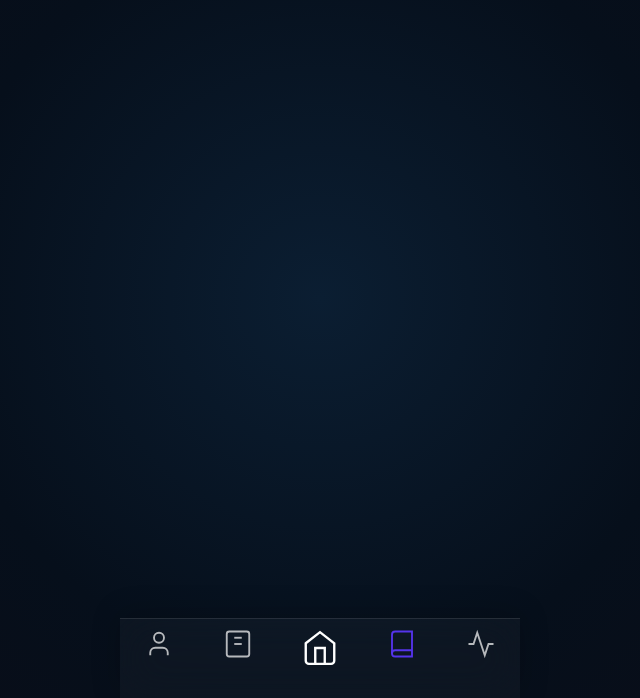
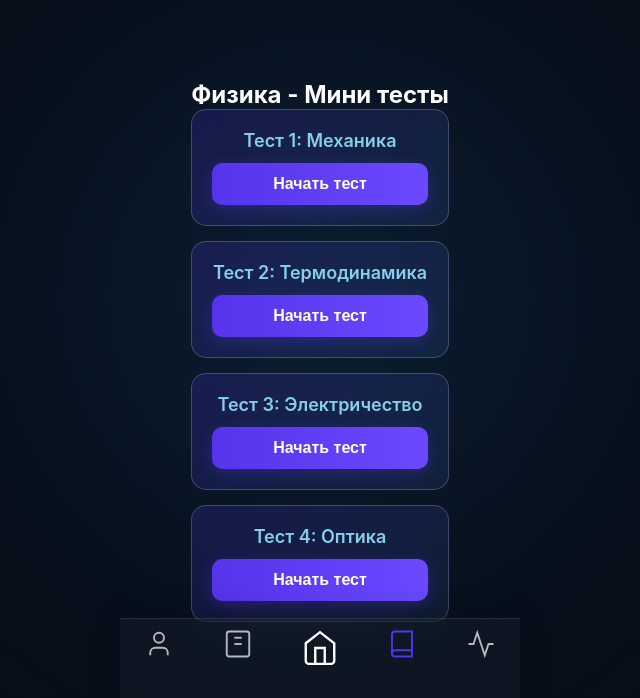
Before and after one commit to ramazan1355/GIBRAT-111, a plain HTML site: page lessons.html in a window 1280 px wide. Shown: the part 102-800 px from the top of the page, without its empty margins (320-960 px from the left). Drawn offline with Linux system fonts and the light colour scheme.

Commit message:
feat: add AI avatar to profile and add physics mini-tests to lessons

```diff
--- a/lessons.css
+++ b/lessons.css
@@ -871,3 +871,53 @@ body {
 .secondary:hover {
     background-color: #313155;
 }
+
+/* ================================================= */
+/* ТЕСТЫ ПО ФИЗИКЕ */
+/* ================================================= */
+.lesson-card {
+    background: linear-gradient(135deg, rgba(85, 52, 235, 0.2) 0%, rgba(100, 150, 255, 0.1) 100%);
+    border: 1px solid rgba(255, 255, 255, 0.2);
+    border-radius: 15px;
+    padding: 20px;
+    margin-bottom: 15px;
+    backdrop-filter: blur(10px);
+    transition: all 0.3s ease;
+}
+
+.lesson-card:hover {
+    background: linear-gradient(135deg, rgba(85, 52, 235, 0.3) 0%, rgba(100, 150, 255, 0.2) 100%);
+    border-color: rgba(255, 255, 255, 0.4);
+    transform: translateY(-3px);
+}
+
+.lesson-card h3 {
+    font-size: 18px;
+    margin-bottom: 12px;
+    color: #87CEEB;
+    font-weight: 600;
+}
+
+.test-btn {
+    background: linear-gradient(90deg, #5534eb 0%, #6a49ff 100%);
+    color: #ffffff;
+    border: none;
+    padding: 12px 24px;
+    border-radius: 10px;
+    font-size: 16px;
+    font-weight: 600;
+    cursor: pointer;
+    transition: all 0.3s ease;
+    box-shadow: 0 4px 15px rgba(85, 52, 235, 0.3);
+    width: 100%;
+}
+
+.test-btn:hover {
+    background: linear-gradient(90deg, #6a49ff 0%, #7e5fff 100%);
+    transform: translateY(-2px);
+    box-shadow: 0 6px 20px rgba(85, 52, 235, 0.5);
+}
+
+.test-btn:active {
+    transform: translateY(0);
+}
--- a/lessons.html
+++ b/lessons.html
@@ -14,7 +14,35 @@
 
         <main class="content">
             <div class="lessons-list" id="lessons-list">
-                <!-- Уроки загружаются здесь -->
+                <h2>Физика - Мини тесты</h2>
+
+                <div class="lesson-card">
+                    <h3>Тест 1: Механика</h3>
+                    <button class="test-btn" onclick="startTest(1)">Начать тест</button>
+                </div>
+
+                <div class="lesson-card">
+                    <h3>Тест 2: Термодинамика</h3>
+                    <button class="test-btn" onclick="startTest(2)">Начать тест</button>
+                </div>
+
+                <div class="lesson-card">
+                    <h3>Тест 3: Электричество</h3>
+                    <button class="test-btn" onclick="startTest(3)">Начать тест</button>
+                </div>
+
+                <div class="lesson-card">
+                    <h3>Тест 4: Оптика</h3>
+                    <button class="test-btn" onclick="startTest(4)">Начать тест</button>
+                </div>
+
+                <div id="test-modal" style="display:none; position:fixed; top:0; left:0; width:100%; height:100%; background:rgba(0,0,0,0.7); z-index:999; padding:20px;">
+                    <div style="background:#0B1E32; border-radius:15px; padding:20px; max-width:600px; margin:auto; color:#fff; margin-top:50px;">
+                        <h2 id="test-title"></h2>
+                        <div id="test-content"></div>
+                        <button onclick="closeTest()" style="background:#FF6B6B; color:#fff; border:none; padding:10px 20px; border-radius:8px; cursor:pointer; margin-top:20px;">Закрыть</button>
+                    </div>
+                </div>
             </div>
         </main>
     </div>
@@ -52,6 +80,59 @@
         </a>
     </nav>
     <script>
+        // Физика тесты
+        const tests = {
+            1: {
+                title: 'Тест 1: Механика',
+                questions: [
+                    { q: 'Чему равно ускорение свободного падения?', a: '9.8 м/с²' },
+                    { q: 'Что такое инерция?', a: 'Свойство тел сохранять состояние движения' }
+                ]
+            },
+            2: {
+                title: 'Тест 2: Термодинамика',
+                questions: [
+                    { q: 'Какой первый закон термодинамики?', a: 'Закон сохранения энергии' },
+                    { q: 'Что такое энтропия?', a: 'Мера беспорядка в системе' }
+                ]
+            },
+            3: {
+                title: 'Тест 3: Электричество',
+                questions: [
+                    { q: 'Какой закон Ома?', a: 'I = U/R' },
+                    { q: 'Что такое электрический ток?', a: 'Движение заряженных частиц' }
+                ]
+            },
+            4: {
+                title: 'Тест 4: Оптика',
+                questions: [
+                    { q: 'Что такое преломление света?', a: 'Изменение направления света при переходе в другую среду' },
+                    { q: 'Какая скорость света?', a: '3×10⁸ м/с' }
+                ]
+            }
+        };
+
+        function startTest(testNum) {
+            const test = tests[testNum];
+            const modal = document.getElementById('test-modal');
+            const title = document.getElementById('test-title');
+            const content = document.getElementById('test-content');
+
+            title.textContent = test.title;
+            content.innerHTML = test.questions.map((q, i) => `
+                <div style="margin:15px 0; padding:15px; background:rgba(255,255,255,0.1); border-radius:8px;">
+                    <p><strong>${i+1}. ${q.q}</strong></p>
+                    <p style="color:#87CEEB;">Ответ: ${q.a}</p>
+                </div>
+            `).join('');
+
+            modal.style.display = 'block';
+        }
+
+        function closeTest() {
+            document.getElementById('test-modal').style.display = 'none';
+        }
+
         document.querySelectorAll('.tab-item').forEach(link => {
             link.addEventListener('click', (e) => {
                 e.preventDefault();
```
Also changed, not shown: profile.html (+3 -3 lines), Representante de serviço ao cliente avatar digital IA geradora _ imagem Premium gerada com IA.jpeg (deleted).
